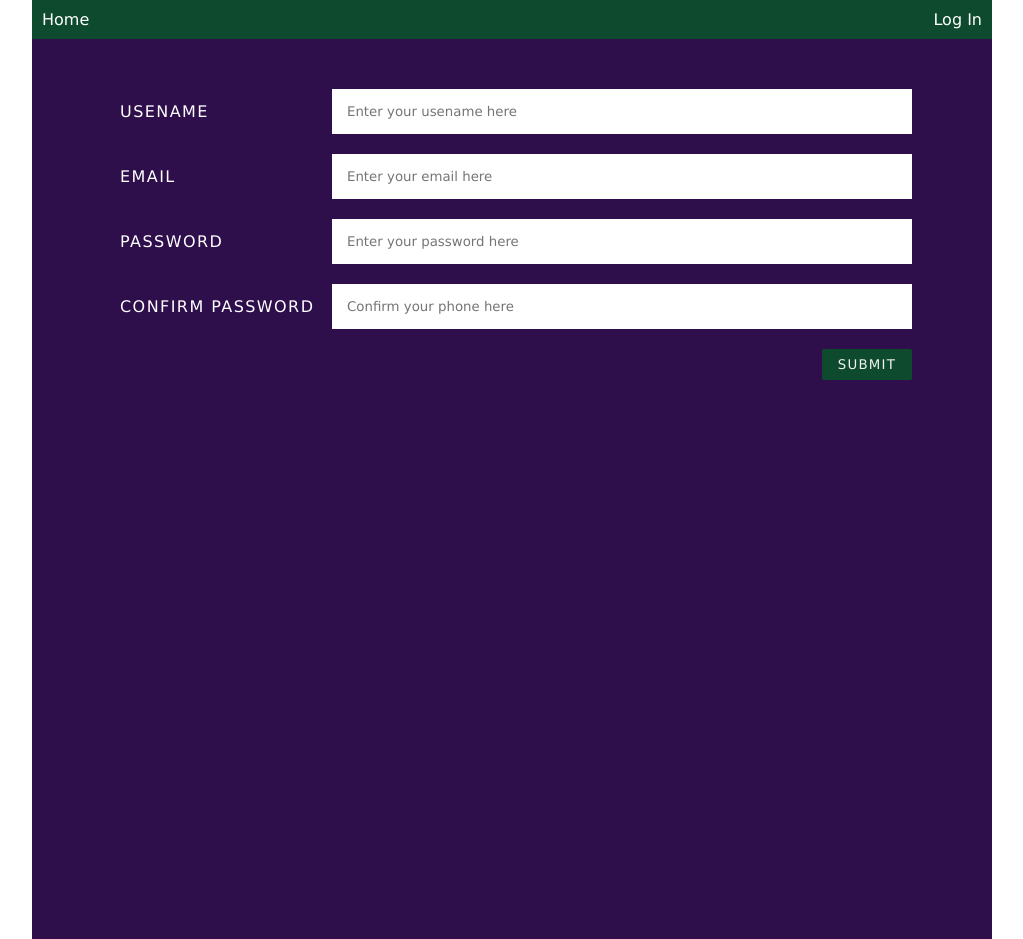
After one commit to machariamarigi/shopping_list, a Python web app: template designs/templates/register.html in a window 1280 px wide. The commit adds this page. Shown: the whole page, without its empty margins (128-1151 px from the left). Run offline with Jinja, Linux system fonts and the light colour scheme; the template is opened without the code that fills it, so the values that code supplies are empty.

Commit message:
Design register and login forms

```diff
--- a/designs/static/css/style.css
+++ b/designs/static/css/style.css
@@ -1,6 +1,10 @@
-html {
-    font-family: Fira code, Geneva, Tahoma, sans-serif;
+/* Global Styles */
+* {
+    font-family: 'fira code', Verdana;
+    margin: 0;
 }
+
+
 h1 {
     font-size: 35px;
 }
@@ -10,28 +14,160 @@ h4 {
 }
 
 header {
-    color: 	#0e4b2e;
-    background: url('../img/shopping.jpg') no-repeat;
+    color: 	#2e0e4b;
+    background: url('../img/shopping.jpg') no-repeat center;
     background-size: cover;
     height: 100vh;
     display: flex;
     flex-direction: column;
     align-items: center;
+    justify-content: center;
 }
 
 button {
-    width: 90px;
-    height: 40px;
-    background-color: #2e0e4b;
-    color: white;
-    opacity: .8;
-    border-radius: 5px;
-    cursor: pointer;
-    transition: background-color 1s ease 0s;
-}
+    margin-left: auto;
+    padding: 8px 16px;
+    border: none;
+    background: #0e4b2e;
+    color: #f2f2f2;
+    text-transform: uppercase;
+    letter-spacing: .09em;
+    border-radius: 2px;
+  }
 
 button:hover {
-    background-color: #0e4b2e;;
+    background-color: #0e4b2e;
     color: white;
     font-weight: bolder;
 }
+
+
+.wrapper {
+    width: 100%;
+    max-width: 960px;
+    margin: 0 auto;
+}
+
+/*  menu base styles */
+
+nav {
+    background: #0e4b2e;
+}
+
+nav ul {
+    list-style-type: none;
+    padding: 0;
+}
+
+ul a {
+    text-decoration: none;
+    text-align: center;
+    color: #fff;
+    display: block;
+    padding: 10px;
+}
+
+nav a:hover {
+    background-color: #2e0e4b;
+}
+
+@media screen and (min-width: 768px) {
+
+        nav ul {
+            display: flex;
+        }
+
+        nav li {
+            flex: 1 1 0;
+        }
+
+        nav {
+            display: flex;
+            justify-content: space-between;
+        }
+    }
+
+
+/* Form styles */
+.form-container {
+    background: #2e0e4b;
+    color: #fff;
+    padding: 50px 0;
+    height: 100vh;
+}
+
+.form-container *{
+    box-sizing: border-box;
+}
+
+
+.flex-outer,
+.flex-inner {
+  list-style-type: none;
+  padding: 0;
+}
+
+.flex-outer {
+  max-width: 800px;
+  margin: 0 auto;
+}
+
+.flex-outer li,
+.flex-inner {
+  display: flex;
+  flex-wrap: wrap;
+  align-items: center;
+}
+
+.flex-inner {
+  padding: 0 8px;
+  justify-content: space-between;
+}
+
+.flex-outer > li:not(:last-child) {
+  margin-bottom: 20px;
+}
+
+.flex-outer li label,
+.flex-outer li p {
+  padding: 8px;
+  font-weight: 300;
+  letter-spacing: .09em;
+  text-transform: uppercase;
+}
+
+.flex-outer > li > label,
+.flex-outer li p {
+  flex: 1 0 120px;
+  max-width: 220px;
+}
+
+.flex-outer > li > label + *,
+.flex-inner {
+  flex: 1 0 220px;
+}
+
+.flex-outer li p {
+  margin: 0;
+}
+
+.flex-outer li input:not([type='checkbox']),
+.flex-outer li textarea {
+  padding: 15px;
+  border: none;
+}
+
+.flex-outer li button {
+  margin-left: auto;
+  padding: 8px 16px;
+  border: none;
+  background: #0e4b2e;
+  color: #f2f2f2;
+  text-transform: uppercase;
+  letter-spacing: .09em;
+  border-radius: 2px;
+}
+
+.flex-inner li {
+  width: 100px;
+}
--- /dev/null
+++ b/designs/templates/register.html
@@ -0,0 +1,51 @@
+<!DOCTYPE html>
+<html lang="en">
+
+<head>
+    <title></title>
+    <meta charset="UTF-8">
+    <meta name="viewport" content="width=device-width, initial-scale=1">
+    <link href="../static/css/style.css" rel="stylesheet">
+</head>
+
+<body>
+    <div class="wrapper">
+        <nav>
+            <ul>
+                <li><a href="">Home</a></li>
+            </ul>
+
+            <ul class="right">
+                <li><a href="" class="fb">Log In</a></li>
+            </ul>
+        </nav>
+
+        <div class="form-container">
+            <form>
+                <ul class="flex-outer">
+                    <li>
+                            <label for="email">Usename</label>
+                            <input type="email" id="username" placeholder="Enter your usename here">
+                        </li>
+                    <li>
+                        <label for="email">Email</label>
+                        <input type="email" id="email" placeholder="Enter your email here">
+                    </li>
+                    <li>
+                        <label for="phone">Password</label>
+                        <input type="password" id="password" placeholder="Enter your password here">
+                    </li>
+                    <li>
+                        <label for="phone">Confirm Password</label>
+                        <input type="password" id="confirm-password" placeholder="Confirm your phone here">
+                    </li>
+                    <li>
+                        <button type="submit">Submit</button>
+                    </li>
+                </ul>
+            </form>
+        </div>
+    </div>
+</body>
+
+</html>
```
Also changed, not shown: designs/templates/login.html (added, +43 -0 lines).
